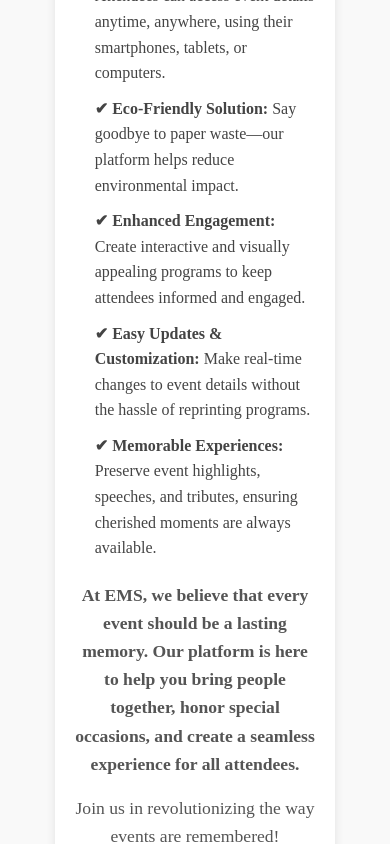
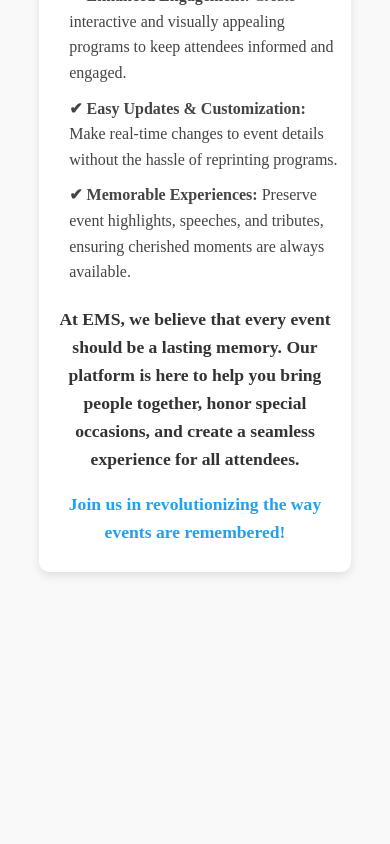
Before and after one commit to Fuma1322/ems, a React (Vite) app: page /about in a window 390 px wide. Shown: the part 1156-2000 px from the top of the page. After the commit the page ends 1807 px from the top, so only its background shows below. Built offline with nearby package versions, Linux system fonts and the light colour scheme.

Commit message:
About done

```diff
--- a/src/styles/About.css
+++ b/src/styles/About.css
@@ -24,7 +24,7 @@
 
 .about p {
     font-size: 1.1rem;
-    color: #555;
+    /* color: #555; */
     margin-bottom: 1rem;
     line-height: 1.6;
 }
@@ -54,7 +54,7 @@
     color: #333;
 }
 
-.about-join p {
+.about-join {
     font-size: 1.3rem;
     color: #21a1f1;
     font-weight: bold;
@@ -63,8 +63,8 @@
 
 @media (max-width: 768px) {
     .about-content {
-        padding: 20px;
-        max-width: 90%;
+        padding: 10px;
+        max-width: 480px;
     }
 
     h1 {
```
